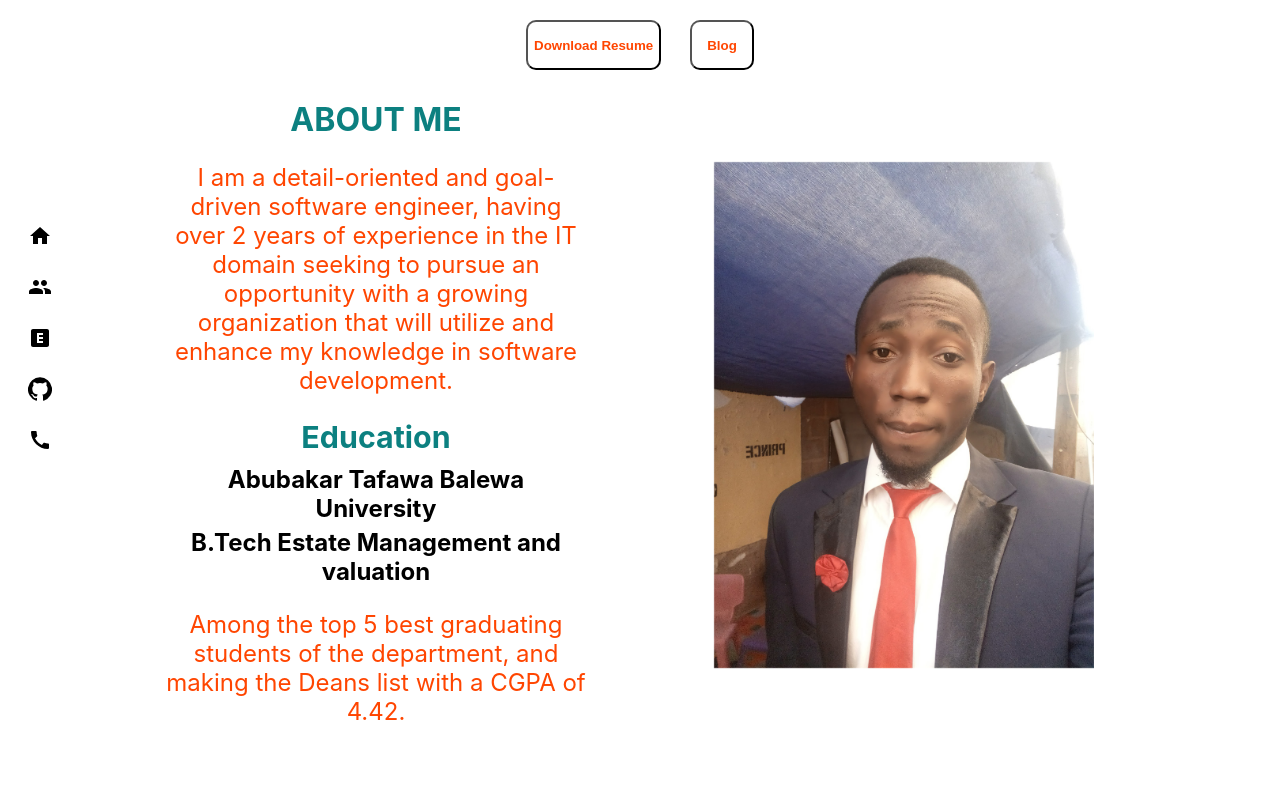
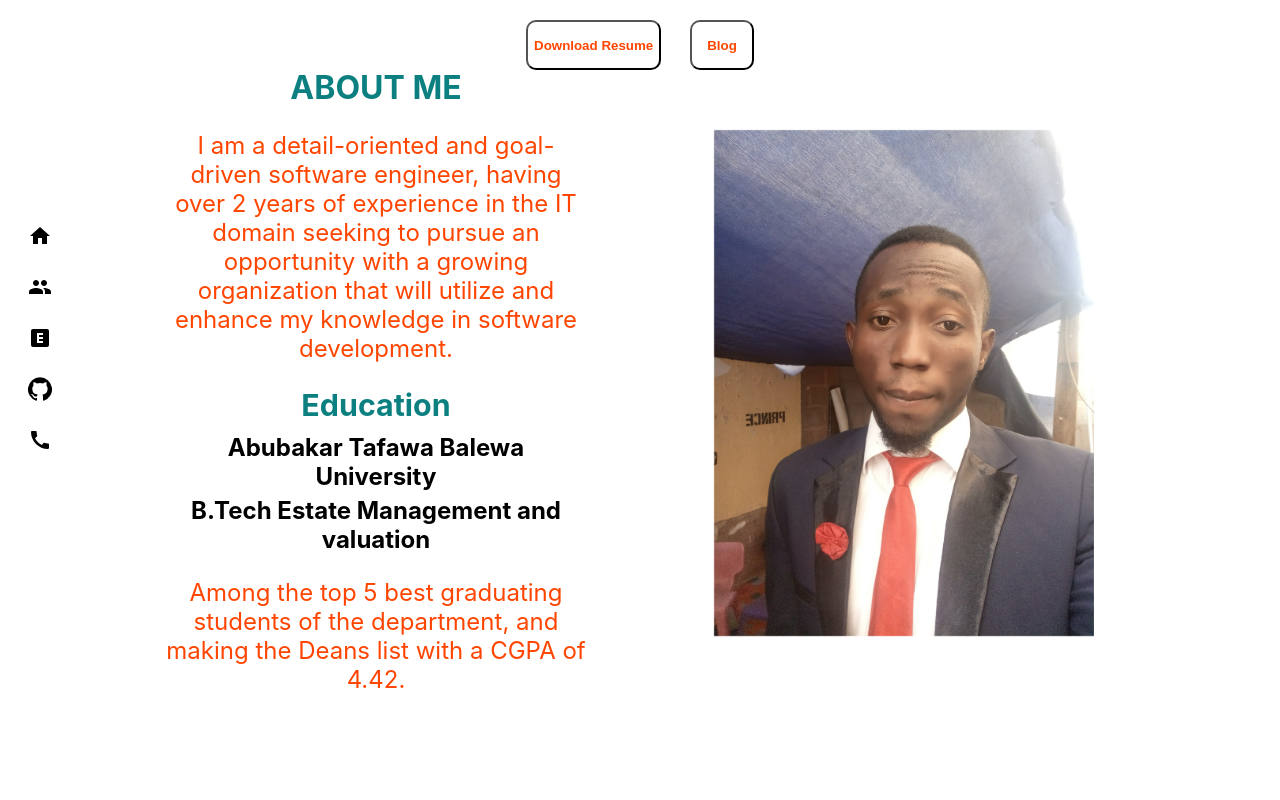
Before and after one commit to samynaj/Portfolio, a React (Create React App) app: page /about in a window 1280 px wide. Shown: the top 800 px of the page. Built offline with nearby package versions, Linux system fonts and the light colour scheme.

Commit message:
adjusted padding

```diff
--- a/src/pages/about/about.scss
+++ b/src/pages/about/about.scss
@@ -9,8 +9,8 @@
         flex-direction: row;
         justify-content: space-around;
         align-items: center;
-        padding: 3rem 3rem;
-        margin: 2rem auto;
+        padding: 2rem 3rem;
+        margin: 1rem auto;
 
 
         @media screen and (max-width: 800px){
```
